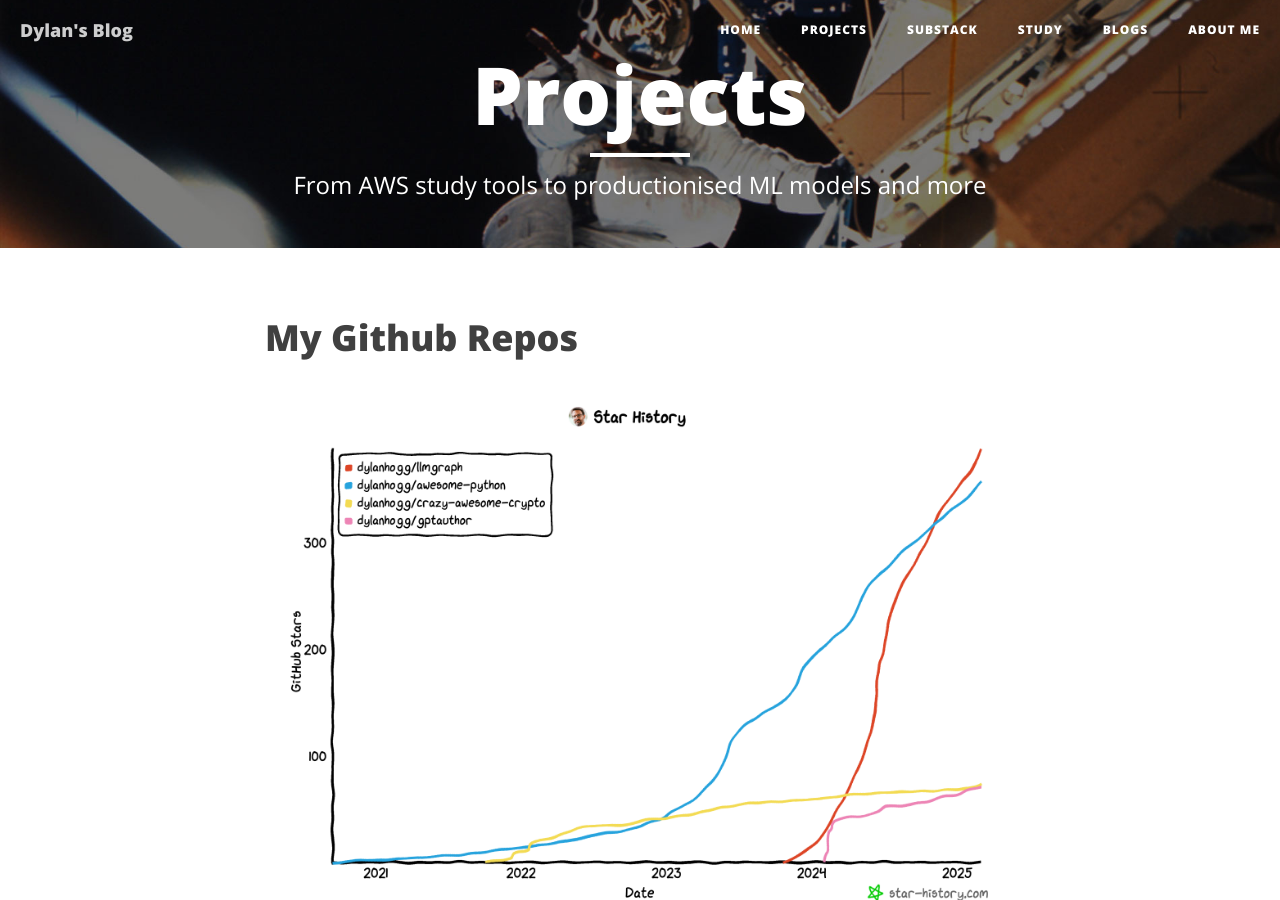
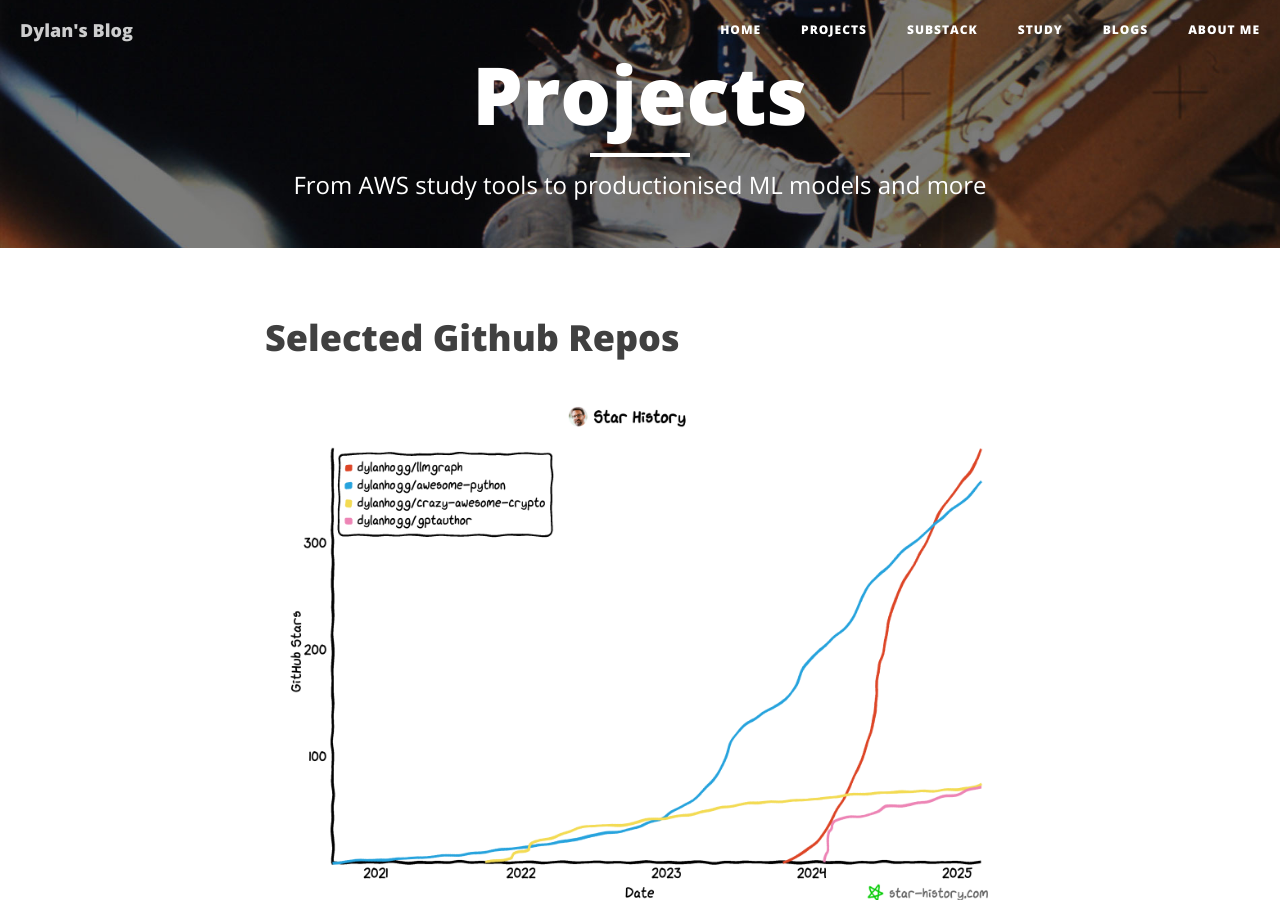
Before and after one commit to dylanhogg/dylanhogg.github.io, a Jekyll site: the page built from apps.html, in a window 1280 px wide and 900 px high. Built offline with Jekyll 4.4.1, drawn with Linux system fonts in a browser that asks for light colours; nearby versions of some CDN libraries.

Commit message:
Wording update

```diff
--- a/apps.html
+++ b/apps.html
@@ -5,7 +5,7 @@ description: "From AWS study tools to productionised ML models and more"
 header-img: "img/apps-bg.jpg"
 ---
 
-<h1><a href="https://github.com/dylanhogg">My Github Repos</a></h1>
+<h1><a href="https://github.com/dylanhogg">Selected Github Repos</a></h1>
 <p>
     <a href="https://github.com/dylanhogg"><img src="../img/github-star-history.png" /></a>
     My repos: <a href="https://github.com/dylanhogg">github.com/dylanhogg</a><br />
```
